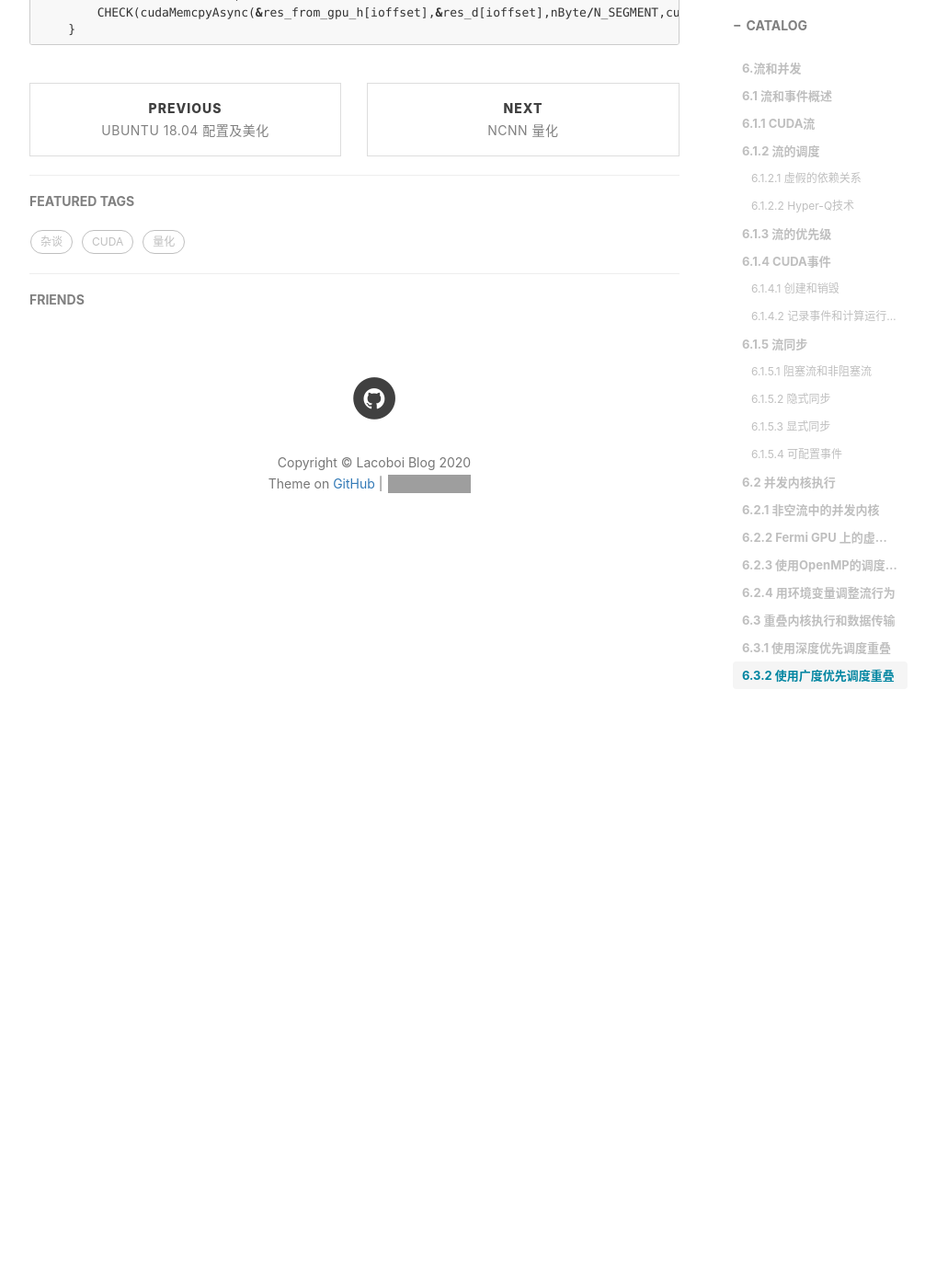
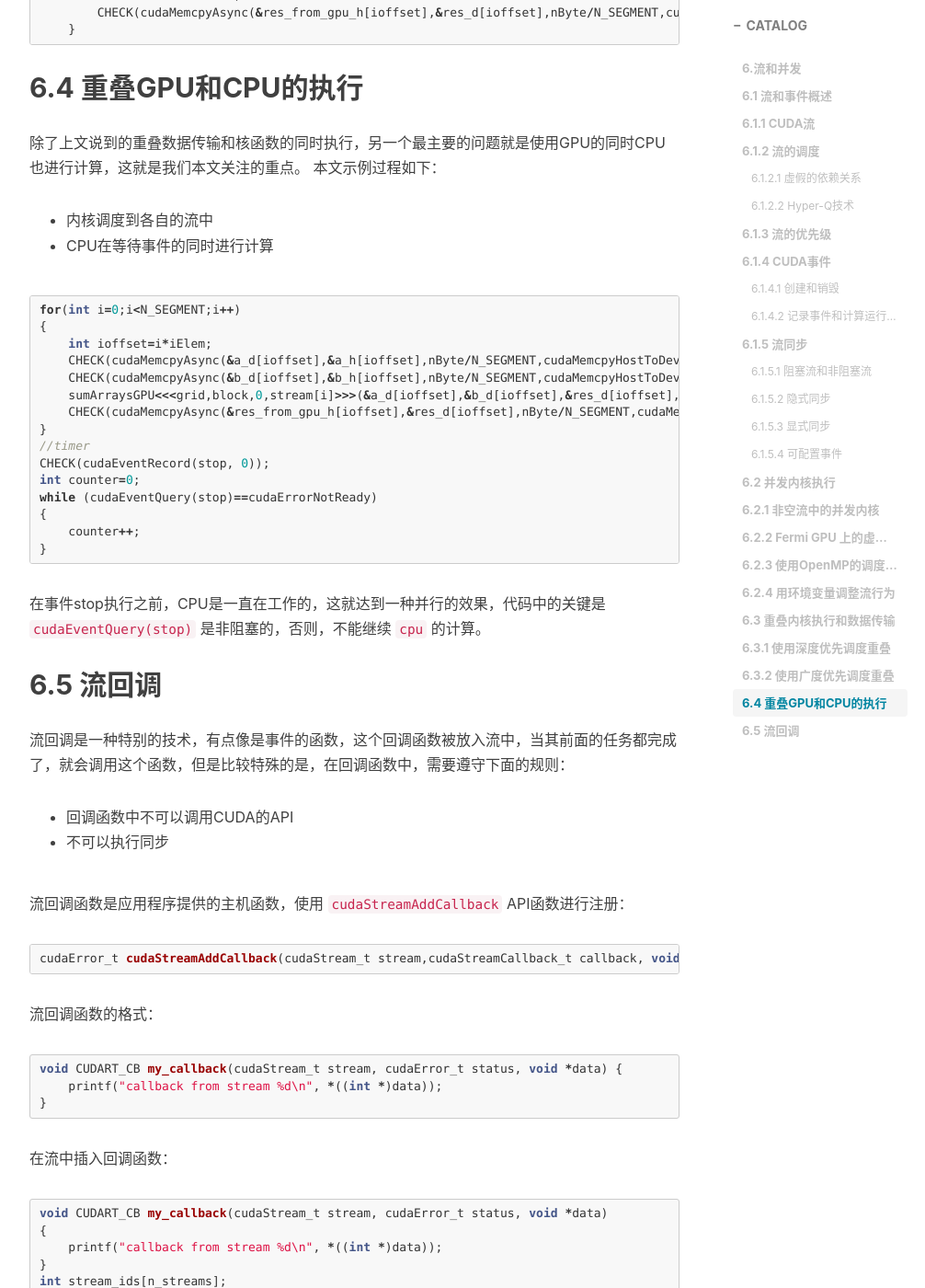
Before and after one commit to lacoboi/lacoboi.github.io, a Jekyll site: the page built from _posts/cuda/2020-09-05-cuda流和并发.md, in a window 1280 px wide and 1400 px high, scrolled down 5799 px. Shown: the whole window at 92% size, without its empty margins (233-1239 px from the left). Built offline with Jekyll 4.4.1, drawn with Linux system fonts in a browser that asks for light colours; nearby versions of some CDN libraries; comment, search, counter and statistics services are not loaded; some of the changed text lies outside the part shown; grey boxes are pictures that could not be loaded.

Commit message:
流回调函数

````diff
--- a/_posts/cuda/2020-09-05-cuda流和并发.md
+++ b/_posts/cuda/2020-09-05-cuda流和并发.md
@@ -243,3 +243,65 @@ Fermi架构和Kepler架构下有两个复制引擎队列，也就是数据传输
         CHECK(cudaMemcpyAsync(&res_from_gpu_h[ioffset],&res_d[ioffset],nByte/N_SEGMENT,cudaMemcpyDeviceToHost,stream[i]));
     }
 ```
+
+## 6.4 重叠GPU和CPU的执行
+
+除了上文说到的重叠数据传输和核函数的同时执行，另一个最主要的问题就是使用GPU的同时CPU也进行计算，这就是我们本文关注的重点。
+本文示例过程如下：
+- 内核调度到各自的流中
+- CPU在等待事件的同时进行计算
+
+```c
+for(int i=0;i<N_SEGMENT;i++)
+{
+    int ioffset=i*iElem;
+    CHECK(cudaMemcpyAsync(&a_d[ioffset],&a_h[ioffset],nByte/N_SEGMENT,cudaMemcpyHostToDevice,stream[i]));
+    CHECK(cudaMemcpyAsync(&b_d[ioffset],&b_h[ioffset],nByte/N_SEGMENT,cudaMemcpyHostToDevice,stream[i]));
+    sumArraysGPU<<<grid,block,0,stream[i]>>>(&a_d[ioffset],&b_d[ioffset],&res_d[ioffset],iElem);
+    CHECK(cudaMemcpyAsync(&res_from_gpu_h[ioffset],&res_d[ioffset],nByte/N_SEGMENT,cudaMemcpyDeviceToHost,stream[i]));
+}
+//timer
+CHECK(cudaEventRecord(stop, 0));
+int counter=0;
+while (cudaEventQuery(stop)==cudaErrorNotReady)
+{
+    counter++;
+}
+```
+在事件stop执行之前，CPU是一直在工作的，这就达到一种并行的效果，代码中的关键是 `cudaEventQuery(stop)` 是非阻塞的，否则，不能继续 `cpu` 的计算。
+
+## 6.5 流回调
+流回调是一种特别的技术，有点像是事件的函数，这个回调函数被放入流中，当其前面的任务都完成了，就会调用这个函数，但是比较特殊的是，在回调函数中，需要遵守下面的规则：
+- 回调函数中不可以调用CUDA的API
+- 不可以执行同步
+
+流回调函数是应用程序提供的主机函数，使用 `cudaStreamAddCallback` API函数进行注册：
+```c
+cudaError_t cudaStreamAddCallback(cudaStream_t stream,cudaStreamCallback_t callback, void *userData, unsigned int flags);
+```
+
+流回调函数的格式：
+```c
+void CUDART_CB my_callback(cudaStream_t stream, cudaError_t status, void *data) {
+    printf("callback from stream %d\n", *((int *)data));
+}
+```
+
+在流中插入回调函数：
+```c
+void CUDART_CB my_callback(cudaStream_t stream, cudaError_t status, void *data)
+{
+    printf("callback from stream %d\n", *((int *)data));
+}
+int stream_ids[n_streams];
+
+for (int i = 0; i < n_streams; i++)
+{
+    stream_ids[i] = i;
+    kernel_1<<<grid, block, 0, streams[i]>>>();
+    kernel_2<<<grid, block, 0, streams[i]>>>();
+    kernel_3<<<grid, block, 0, streams[i]>>>();
+    kernel_4<<<grid, block, 0, streams[i]>>>();
+    CHECK(cudaStreamAddCallback(streams[i], my_callback, (void *)(stream_ids + i), 0));
+}
+```
````
